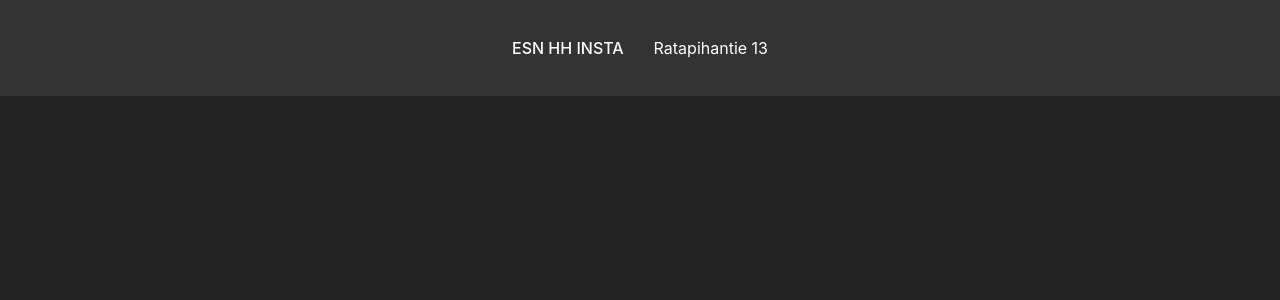
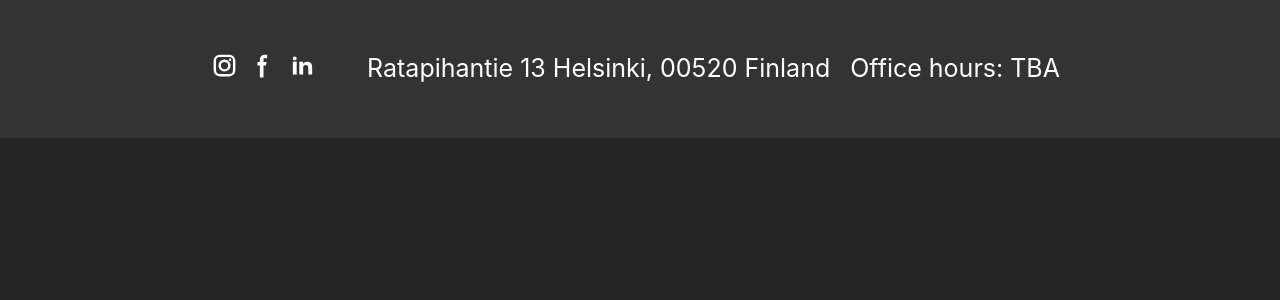
Before and after one commit to victorFish9/esnhaagahelia, a React (Vite) app: page /about in a window 1280 px wide. Shown: the top 300 px of the page. Built offline with nearby package versions, Linux system fonts and the light colour scheme.

Commit message:
added articles and footer information

```diff
--- a/src/components/About.jsx
+++ b/src/components/About.jsx
@@ -8,8 +8,20 @@ export default function About(props) {
                 </div>
                 <div className="text-container">
                     <h2>We are Esn <del>Helga</del> Haaga-Helia</h2>
-                    <p>Lorem ipsum dolor sit amet consectetur, adipisicing elit. A numquam cum quod ad quibusdam? Nesciunt expedita dignissimos corrupti veritatis veniam, maiores adipisci, repudiandae cum fuga illum sit voluptas consectetur error.</p>
+                    <p>We organize various trips and events for the incoming exchange students. ESN Helga co-operates closely with Haaga-Helia International Services and Helga's international tutors. Outside of Haaga-Helia we co-operate with other schools in the Helsinki area. Through our membership in ESN (Erasmus Student Network) we strongly co-operate with Helsinki University, Laurea University of Applied Sciences, Aalto University, Metropolia University of Applied Sciences and several other universities around Finland as well as internationally.</p>
+                    <h2>How does ESN Haaga-Helia works</h2>
+                    <p>ESN Helga is run in an open and democratic way. We have an elected board, each member with their own area of responsibility. Board together with a team of active members runs the everyday activities of ESN Helga. Everyone who takes part in the running of ESN Helga is a volunteer and not paid for their work. Board members are elected mainly for one calendar year in the end of the autumn semester. Nevertheless, board members can also be elected during the year if needed.</p>
+                    <h2>Send us an E-mail</h2>
+                    <p>To send an email to all board members, email: <b>board(at)esn-helga.com</b></p>
+                    <p>To send an email to a specific board member: </p>
+                    <p>president(at)esn-helga.com<br></br>
+                        vice.president(at)esn-helga.com<br></br>
+                        communications(at)esn-helga.com<br></br>
+                        local.representative(at)esn-helga.com<br></br>
+                        trips.events(at)esn-helga.com<br></br>
+                        treasurer(at)esn-helga.com</p>
                 </div>
+
             </div>
 
         </div>
--- a/src/components/Footer.jsx
+++ b/src/components/Footer.jsx
@@ -7,13 +7,32 @@ function Footer() {
         <footer className="footer-container">
             <div className="social-icons">
                 {/* Instagram icon */}
-                <a href="https://www.instagram.com/your_instagram_handle" target="_blank" rel="noopener noreferrer">
-                    ESN HH INSTA
+                <a href="https://www.instagram.com/esnhaagahelia?igsh=YjUwaDUyaHNkaG9n" target="_blank" rel="noopener noreferrer">
+                    <svg className="w-6 h-6 text-gray-800 dark:text-white" aria-hidden="true" xmlns="http://www.w3.org/2000/svg" width="29" height="29" fill="none" viewBox="0 0 24 24">
+                        <path fill="currentColor" fillRule="evenodd" d="M3 8a5 5 0 0 1 5-5h8a5 5 0 0 1 5 5v8a5 5 0 0 1-5 5H8a5 5 0 0 1-5-5V8Zm5-3a3 3 0 0 0-3 3v8a3 3 0 0 0 3 3h8a3 3 0 0 0 3-3V8a3 3 0 0 0-3-3H8Zm7.597 2.214a1 1 0 0 1 1-1h.01a1 1 0 1 1 0 2h-.01a1 1 0 0 1-1-1ZM12 9a3 3 0 1 0 0 6 3 3 0 0 0 0-6Zm-5 3a5 5 0 1 1 10 0 5 5 0 0 1-10 0Z" clipRule="evenodd" />
+                    </svg>
+                </a>
+                <a>
+                    <svg className="w-6 h-6 text-gray-800 dark:text-white" aria-hidden="true" xmlns="http://www.w3.org/2000/svg" width="29" height="29" fill="currentColor" viewBox="0 0 24 24">
+                        <path fillRule="evenodd" d="M13.135 6H15V3h-1.865a4.147 4.147 0 0 0-4.142 4.142V9H7v3h2v9.938h3V12h2.021l.592-3H12V6.591A.6.6 0 0 1 12.592 6h.543Z" clipRule="evenodd" />
+                    </svg>
+                </a>
+                <a href='https://www.linkedin.com/company/erasmus-student-network-haaga-helia/mycompany/'>
+                    <svg className="w-6 h-6 text-gray-800 dark:text-white" aria-hidden="true" xmlns="http://www.w3.org/2000/svg" width="29" height="29" fill="currentColor" viewBox="0 0 24 24">
+                        <path fillRule="evenodd" d="M12.51 8.796v1.697a3.738 3.738 0 0 1 3.288-1.684c3.455 0 4.202 2.16 4.202 4.97V19.5h-3.2v-5.072c0-1.21-.244-2.766-2.128-2.766-1.827 0-2.139 1.317-2.139 2.676V19.5h-3.19V8.796h3.168ZM7.2 6.106a1.61 1.61 0 0 1-.988 1.483 1.595 1.595 0 0 1-1.743-.348A1.607 1.607 0 0 1 5.6 4.5a1.601 1.601 0 0 1 1.6 1.606Z" clipRule="evenodd" />
+                        <path d="M7.2 8.809H4V19.5h3.2V8.809Z" />
+                    </svg>
+
+                </a>
+                <a>
+
                 </a>
             </div>
             <div className="address">
-                {/* Address */}
-                <p>Ratapihantie 13</p>
+                <p>Ratapihantie 13 Helsinki, 00520 Finland</p>
+            </div>
+            <div className="address">
+                <p>Office hours: TBA</p>
             </div>
         </footer>
     );
--- a/src/components/Layout.jsx
+++ b/src/components/Layout.jsx
@@ -33,10 +33,10 @@ const Layout = () => {
                             <button className="button"> Information &nbsp; ▼</button>
                             <div className="dropdown-content">
                                 {/* <Link to="/esnWebsite/articlePage1" id="top">Accommodation</Link> */}
-                                <Link to="/esnhaagahelia/events" id="middle" onClick={closeNavbar}>Events</Link>
+                                {/* <Link to="/esnhaagahelia/events" id="middle" onClick={closeNavbar}>Events</Link> */}
                                 {/* <Link to="/esnWebsite/articlePage2" id="bottom">What to bring with you to Finland?</Link> */}
                                 {articles.map((article, index) => (
-                                    <Link key={article.id} to={`/esnhaagahelia/${article.id}`} id={`article-${index}`} onClick={closeNavbar}>
+                                    <Link key={article.id} to={`/esnhaagahelia/${article.id}`} id="middle" onClick={closeNavbar}>
                                         {article.title}
                                     </Link>
                                 ))}
--- a/src/components/css/About.css
+++ b/src/components/css/About.css
@@ -22,5 +22,12 @@
     flex: 1;
     padding: 20px;
     box-sizing: border-box;
-    text-align: center;
+    text-align: justify;
 }
+
+
+@media (max-width: 600px) {
+    .photo-text-box {
+        flex-direction: column;
+    }
+}
--- a/src/components/css/ArticlePage.css
+++ b/src/components/css/ArticlePage.css
@@ -24,5 +24,5 @@
     font-size: 26px;
     line-height: 1.5;
     margin: 20px;
-
+    text-align: justify;
 }
--- a/src/components/css/Block.css
+++ b/src/components/css/Block.css
@@ -29,10 +29,10 @@
     color: black;
 }
 
-svg {
-    width: 20px;
-    height: 20px;
-}
+/* svg {
+    width: 30px;
+    height: 30px;
+} */
 
 .card-footer {
     width: 100%;
--- a/src/components/css/Footer.css
+++ b/src/components/css/Footer.css
@@ -4,7 +4,7 @@
     align-items: center;
     background-color: #333;
     color: white;
-    padding: 20px;
+    padding: 15px;
 }
 
 .social-icons {
@@ -21,4 +21,6 @@
 
 .address {
     text-align: center;
+    font-size: 25px;
+    margin: 10px;
 }
```
Also changed, not shown: src/articles.js (+21 -3 lines).
